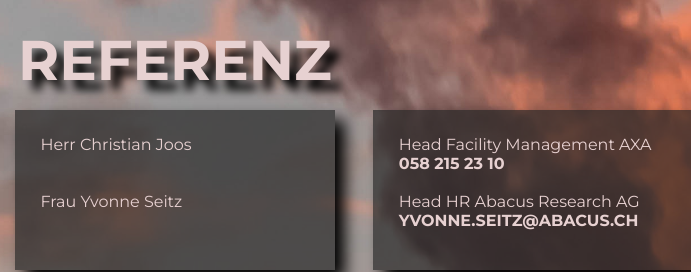
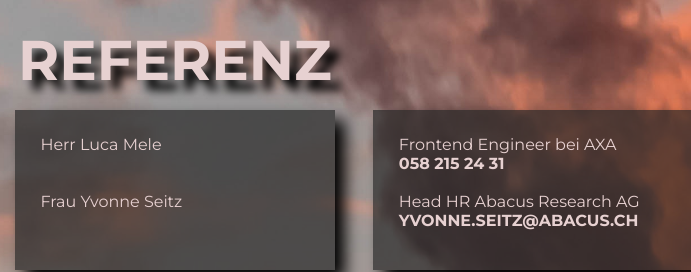
Before and after one commit to PWagner86/pwagner86.github.io, a plain HTML site: page index.html in a window 1280 px wide. Shown: the part 2180-2452 px from the top of the page, 30-721 px from the left. Drawn offline with nearby package versions, Linux system fonts and the light colour scheme.

Commit message:
changed referenz

```diff
--- a/index.html
+++ b/index.html
@@ -236,7 +236,7 @@
 
             <div class="left ref-left">
                 <ul>
-                    <li>Herr Christian Joos</li>
+                    <li>Herr Luca Mele</li>
                     <li><br></li>
                     <li><br></li>
                     <li>Frau Yvonne Seitz</li>
@@ -246,8 +246,8 @@
 
             <div class="right ref-right">
                 <ul>
-                    <li>Head Facility Management AXA</li>
-                    <li><a href="tel:+41 58 215 23 10">058 215 23 10</a></li>
+                    <li>Frontend Engineer bei AXA</li>
+                    <li><a href="tel:+41 58 215 24 31">058 215 24 31</a></li>
                     <li><br></li>
                     <li>Head HR Abacus Research AG</li>
                     <li><a href="mailto:yvonne.seitz@abacus.ch">yvonne.seitz@abacus.ch</a></li>
```
